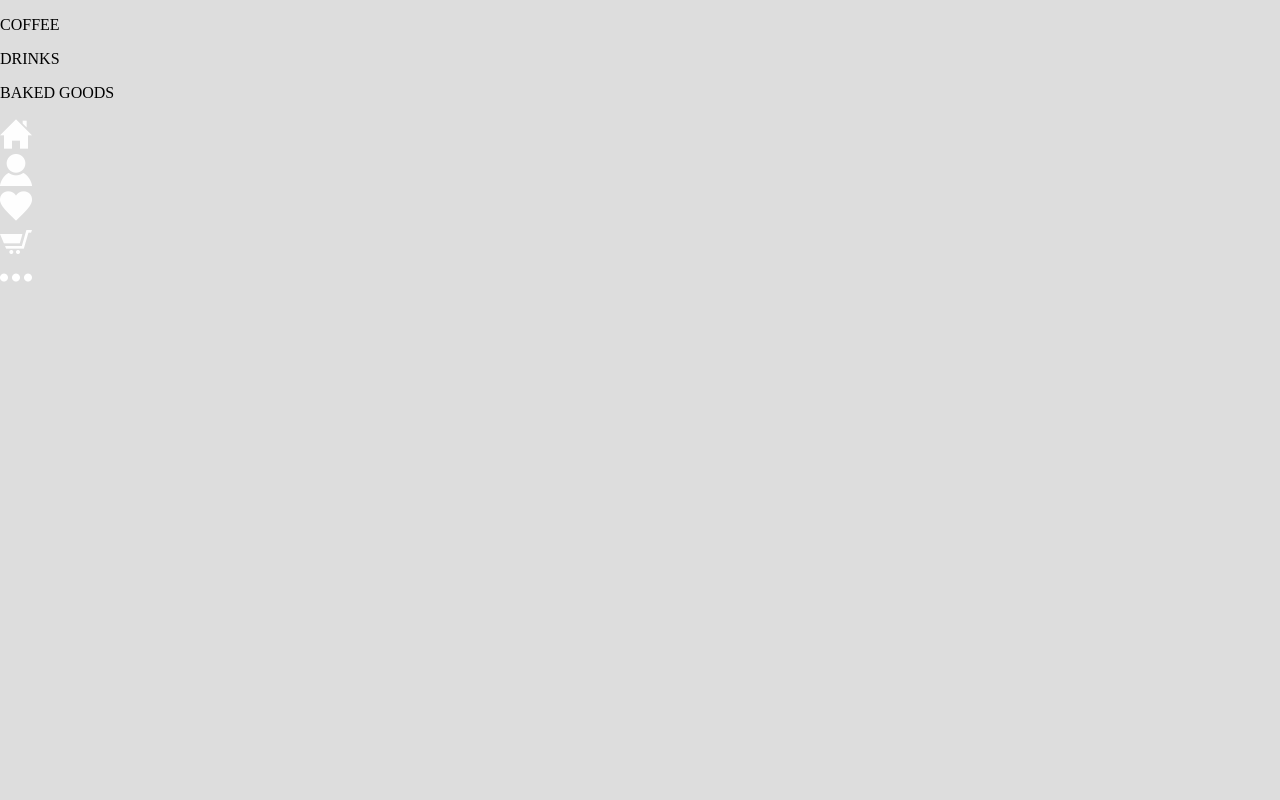
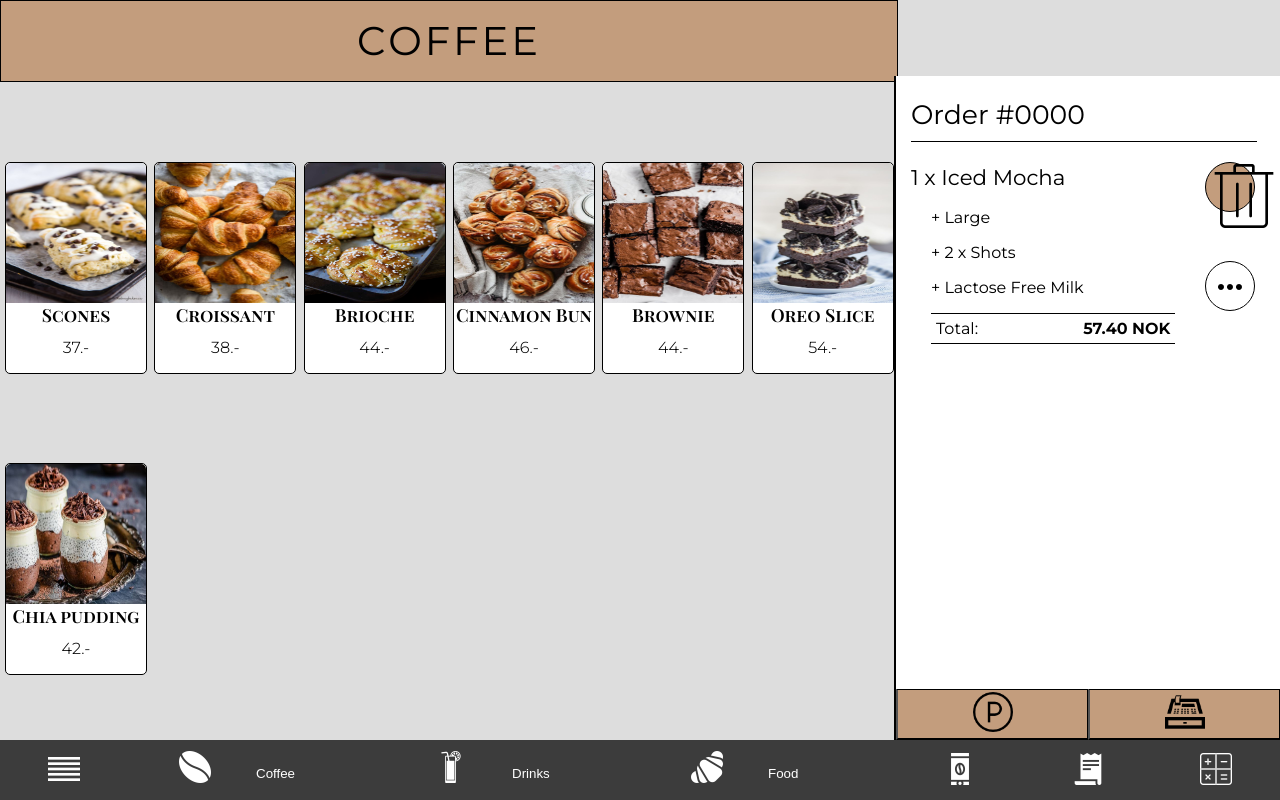
Before and after one commit to joakimgus/DS3801_Grensesnitt_Eksamen, a React (Create React App) app in the folder eksamen/: page / in a window 1280 px wide. Shown: the top 800 px of the page. Built offline with nearby package versions, Linux system fonts and the light colour scheme.

Commit message:
App now displays pos or app depending on window size

```diff
--- a/eksamen/src/index.jsx
+++ b/eksamen/src/index.jsx
@@ -1,11 +1,11 @@
 import React from 'react';
 import ReactDOM from 'react-dom';
-import App from './js/App';
+import Render from './js/Render';
 
 
 ReactDOM.render(
   <div>
-    <App />
+    <Render />
   </div>,
   document.getElementById('root')
 );
--- a/eksamen/src/js/App.jsx
+++ b/eksamen/src/js/App.jsx
@@ -25,7 +25,7 @@ import QrPage from './components/mobile/QrPage';
 
 
 
-const App = () => {
+const App = (props) => {
 
   let target;
   function handleClick(e) {
@@ -56,6 +56,7 @@ const App = () => {
 
   return (
     <>
+    <div data-windowSize={props.data}>
       {where === 'renderFavorites' ? <Header /> : null} {/**Determines whether header should be rendered or not */}
 
       {
@@ -80,7 +81,7 @@ const App = () => {
         data={`${where}`}
         onClick={handleClick}
       />
-
+      </div>
     </>
   )
 }
--- /dev/null
+++ b/eksamen/src/js/Pos.jsx
@@ -0,0 +1,63 @@
+import React, { useState } from 'react';
+import '../css/App.css';
+import '../css/POS/POS_Footer.css';
+import '../css/POS/POS_Header.css';
+import '../css/POS/POS_ProductCard.css';
+import '../css/POS/POS_ShoppingCart.css';
+import '../css/POS/POS_WorkerSelect.css';
+import POS_Header from './components/POS/POS_Header.jsx';
+import POS_ColdCoffe from './components/POS/POS_ColdCoffee.jsx';
+import POS_Foods from './components/POS/POS_Foods.jsx';
+import POS_Footer from './components/POS/POS_Footer.jsx';
+import POS_HotCoffee from './components/POS/POS_HotCoffee.jsx';
+import POS_ProductCard from './components/POS/POS_ProductCard.jsx';
+import POS_ShoppingCart from './components/POS/POS_ShoppingCart.jsx';
+import POS_WorkerSelect from './components/POS/POS_WorkerSelect.jsx';
+
+
+
+
+const Pos = (props) => {
+
+  let target;
+  function handleClick(e) {
+    target = e.target.getAttribute('data-render');
+    setTarget(target);
+    console.log(target + "skrevet fra app.jsx(handleClick()")
+  }
+
+  let [where, setWhere] = useState(target);
+  function setTarget() {
+    setWhere(target);
+  }
+
+
+  let [refresh, setRefresh] = useState(Math.floor(Math.random() * 100));
+  function setUpdate() {
+    setRefresh(Math.floor(Math.random() * 100));
+  }
+
+  function removeItemFromCart(e) {
+    target = e.target.getAttribute('data-id');
+
+    let temp = JSON.parse(localStorage.getItem('cart'));
+    temp.splice(target, 1);
+    localStorage.setItem('cart', JSON.stringify(temp));
+    setUpdate("update");
+  }
+
+  return (
+    <>
+        <div data-windowSize={props.data}>
+            <POS_Header />
+            <POS_Foods />
+            <POS_HotCoffee />
+
+            <POS_ShoppingCart />
+            <POS_Footer />
+        </div>
+    </>
+  )
+}
+
+export default Pos;
--- /dev/null
+++ b/eksamen/src/js/Render.jsx
@@ -0,0 +1,23 @@
+import React, { useState } from 'react';
+import Pos from './Pos.jsx';
+import App from './App.jsx';
+
+
+
+const Render = () => {
+    window.addEventListener('resize', handleResize);
+    const [windowSize, setWindowSize] = useState(812)
+    function handleResize(){
+      setWindowSize(window.innerWidth);
+    }
+
+  return (
+    <>
+        <div data-windowSize={windowSize}>
+            {window.innerWidth <= 813 ?  <App /> : <Pos />}
+        </div>
+    </>
+  )
+}
+
+export default Render;
--- a/eksamen/src/js/components/mobile/Cart.jsx
+++ b/eksamen/src/js/components/mobile/Cart.jsx
@@ -102,8 +102,8 @@ let id = 0;
                         console.log(item.price[1]);
                         return (
 
-                            <div className="prodCard" key={item.productId + " " + id}>
-                            <p>{props.update}</p>
+                            <div className="prodCard" key={item.productId + " " + id} data-update={props.update}>
+
                                 <div className="itemQ">
                                     <span>x</span>{item.amount} 1
                                 </div>
--- a/eksamen/src/js/database.js
+++ b/eksamen/src/js/database.js
@@ -515,7 +515,7 @@ const posCartIcons = [
     },
     {
         name: "Trash",
-        image: require('../img/app_POS/trash.png'),
+        image: require('../img/app_POS/Trash.png'),
         alt: "Trash Icon"
     }
 ]
```
